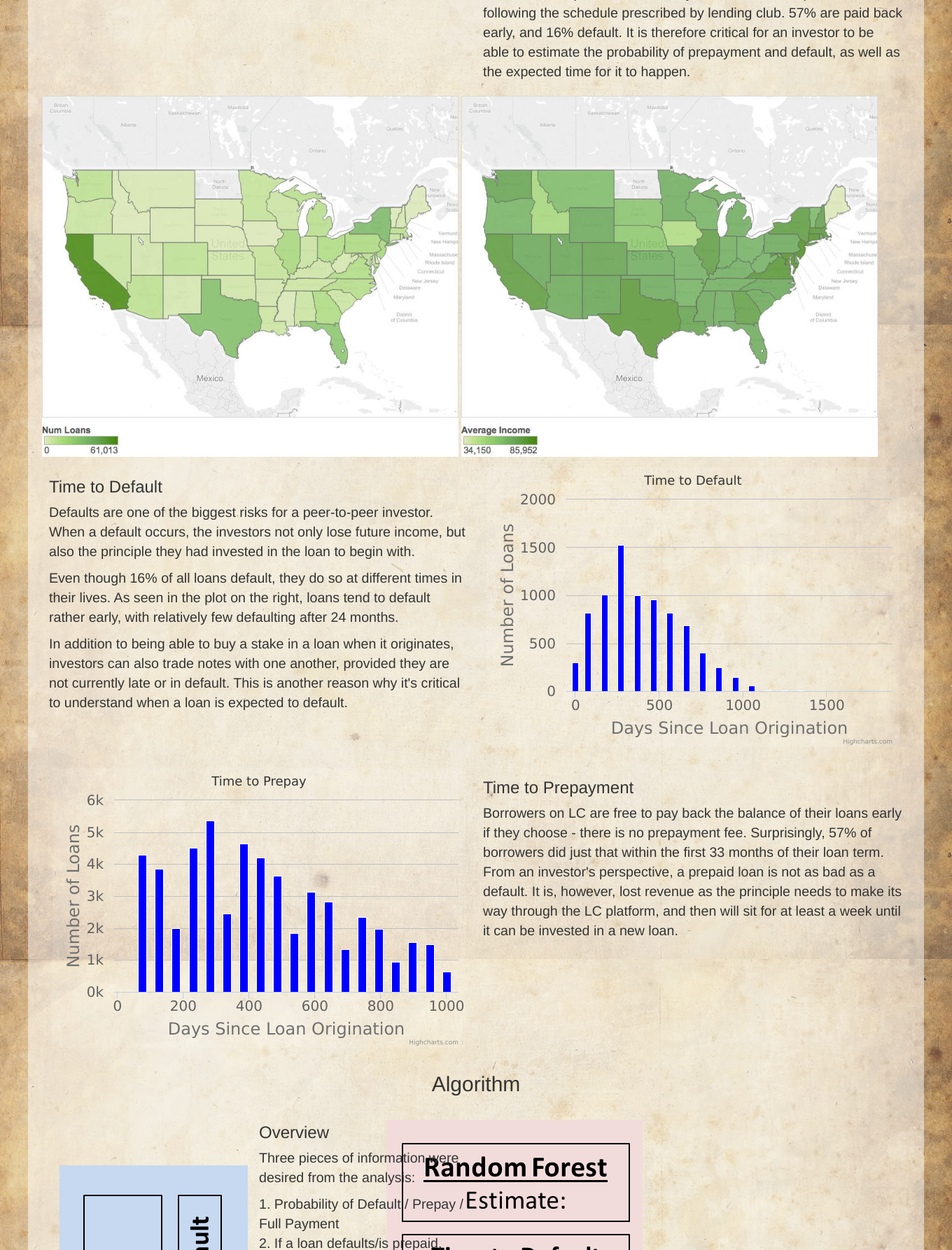
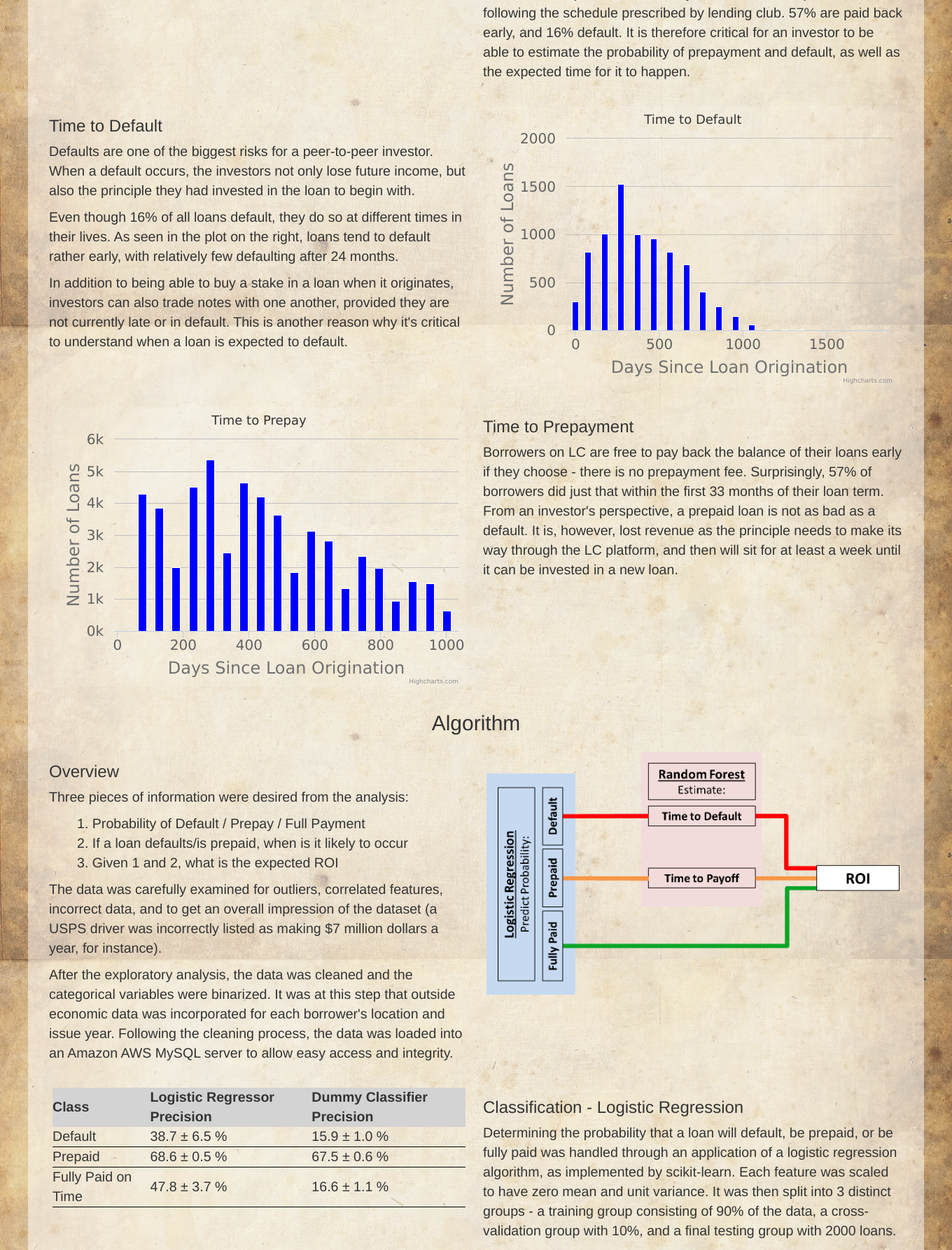
Before and after one commit to DrRoad/LendingLoungeWebApp, a Flask app: page /data_story in a window 1360 px wide. Shown: the part 1349-3136 px from the top of the page at 70% size. Run offline with Flask 2, Linux system fonts and the light colour scheme; parts of the project's set-up code (start-up, migrations or seed data) failed here and were passed over; some libraries are stand-ins or nearby versions.

Commit message:
added tableau t data story

```diff
--- a/app/static/css/sb-admin.css
+++ b/app/static/css/sb-admin.css
@@ -403,6 +403,10 @@
     width: 100%;
 }
 
+#algorithm-plot img {
+    width: 100%;
+}
+
 
 /*
 * d3 css styles
--- a/app/templates/data_story.html
+++ b/app/templates/data_story.html
@@ -47,8 +47,7 @@
 						<p>As seen in the plot on the left, only 27% of loans are paid back following the schedule prescribed by lending club. 57% are paid back early, and 16% default. It is therefore critical for an investor to be able to estimate the probability of prepayment and default, as well as the expected time for it to happen.</p>
 					</div>
 					<div class="panel-default">
-						<img src="../static/images/loans_by_state.jpg" width="48%" />
-						<img src="../static/images/annual_income_by_state.jpg" width="48%" />
+						<script type='text/javascript' src='https://public.tableau.com/javascripts/api/viz_v1.js'></script><div class='tableauPlaceholder' style='width: 100%; float: left;'><noscript><a href='#'><img alt='Dashboard 1 ' src='https:&#47;&#47;public.tableau.com&#47;static&#47;images&#47;le&#47;lending_lounge_income&#47;Dashboard1&#47;1_rss.png' style='border: none' /></a></noscript><object class='tableauViz' width='1004' height='869' style='display:none;'><param name='host_url' value='https%3A%2F%2Fpublic.tableau.com%2F' /> <param name='site_root' value='' /><param name='name' value='lending_lounge_income&#47;Dashboard1' /><param name='tabs' value='no' /><param name='toolbar' value='yes' /><param name='static_image' value='https:&#47;&#47;public.tableau.com&#47;static&#47;images&#47;le&#47;lending_lounge_income&#47;Dashboard1&#47;1.png' /> <param name='animate_transition' value='yes' /><param name='display_static_image' value='yes' /><param name='display_spinner' value='yes' /><param name='display_overlay' value='yes' /><param name='display_count' value='yes' /><param name='showVizHome' value='no' /><param name='showTabs' value='y' /></object></div>
 					</div>
 				</div>
 			</div>
@@ -84,9 +83,6 @@
 				<h2 class="center">Algorithm</h2>
 				<div class="panel-default">
 					<div id="algorithm-left" class="panel-default data-text">
-					<div id="algorithm-plot" class="data-story-plot panel-body">
-						<img src="../static/images/algorithm_flowchart.png">
-					</div>
 						<h3>Overview</h3>
 						<p>Three pieces of information were desired from the analysis:</p>
 						<ol>
@@ -96,6 +92,9 @@
 						</ol>
 						<p>The data was carefully examined for outliers, correlated features, incorrect data, and to get an overall impression of the dataset (a USPS driver was incorrectly listed as making $7 million dollars a year, for instance).</p>
 						<p>After the exploratory analysis, the data was cleaned and the categorical variables were binarized. It was at this step that outside economic data was incorporated for each borrower's location and issue year. Following the cleaning process, the data was loaded into an Amazon AWS MySQL server to allow easy access and integrity.</p>
+					</div>
+					<div id="algorithm-plot" class="data-story-plot panel-body">
+						<img src="../static/images/algorithm_flowchart.png">
 					</div>
 				</div>
 			</div>
@@ -109,24 +108,25 @@
 						<thead>
 							<tr>
 								<th>Class</th>
-								<th>Precision</th>
+								<th>Logistic Regressor Precision</th>
+								<th>Dummy Classifier Precision</th>
 							</tr>
 						</thead>
 						<tbody>
 							<tr>
 								<td>Default</td>
-								<td>0.71</td>
+								<td>38.7 &#177; 6.5 %</td>
+								<td>15.9 &#177; 1.0 %</td>
+							</tr>
+							<tr>
+								<td>Prepaid</td>
+								<td>68.6 &#177; 0.5 %</td>
+								<td>67.5 &#177; 0.6 %</td>
 							</tr>
 							<tr>
 								<td>Fully Paid on Time</td>
-								<td>0.53</td>
-							</tr>
-							<tr>
-								<td>Prepaid</td>
-								<td>0.68</td>
-							</tr>
-							<tr>
-								<td colspan="2" class="center">Overall Accuracy: 0.68</td>
+								<td>47.8 &#177; 3.7 %</td>
+								<td>16.6 &#177; 1.1 %</td>
 							</tr>
 						</tbody>
 					</table>
```
Also changed, not shown: 4 other files.
